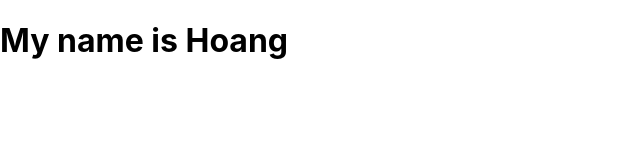
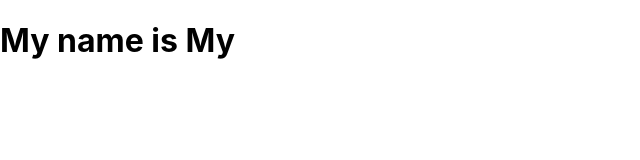
Before and after one commit to hoangnv98/camngabeo, a Next.js app: page /user in a window 1280 px wide. Shown: the top 160 px of the page, without its empty margins (0-640 px from the left). Built offline with nearby package versions, Linux system fonts and the light colour scheme.

Commit message:
change user

```diff
--- a/pages/user.js
+++ b/pages/user.js
@@ -1,5 +1,5 @@
 import { React } from "react";
 
 export default function User() {
-  return <h1>My name is Hoang</h1>;
+  return <h1>My name is My</h1>;
 }
```
